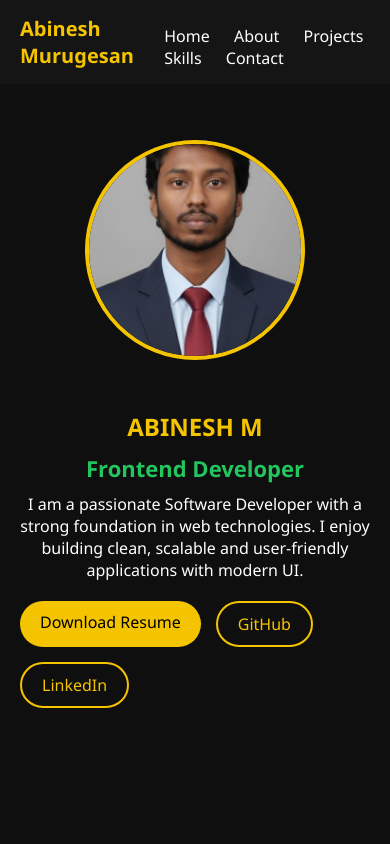
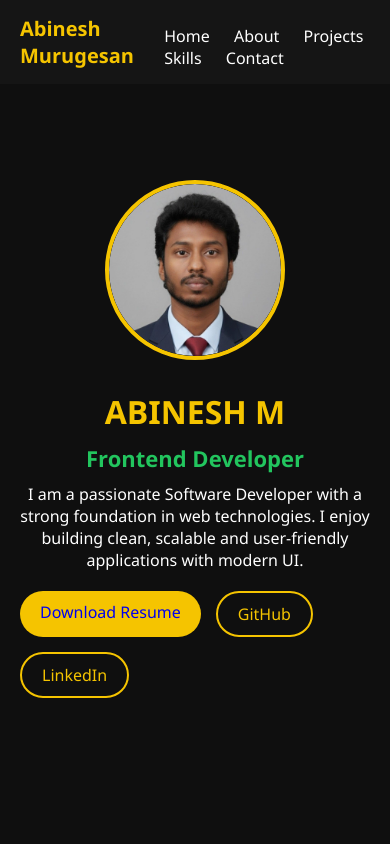
Before and after one commit to Abineshmtech/abinesh-portfolio, a plain HTML site: page index.html in a window 390 px wide. Shown: the top 844 px of the page. Drawn offline with Linux system fonts and the light colour scheme.

Commit message:
Fix navbar overlap and center hero image on mobile

```diff
--- a/style.css
+++ b/style.css
@@ -83,6 +83,52 @@ nav a:hover {
 .hero-content h1 {
   color: #f5c400;
 }
+/* ===== HERO IMAGE PERFECT FIT (ALL DEVICES) ===== */
+.hero-photo {
+  display: flex;
+  align-items: center;
+  justify-content: center;
+}
+
+.hero-photo img {
+  width: 100%;
+  height: 100%;
+  object-fit: cover;            /* FULL FIT */
+  object-position: center top;  /* FACE CENTER */
+  border-radius: 50%;
+  display: block;
+}
+
+/* ===== MOBILE RESPONSIVE FIX ===== */
+@media (max-width: 768px) {
+
+  .hero {
+    padding-top: 160px;        /* NAVBAR OVERLAP FIX */
+  }
+
+  .hero-container {
+    flex-direction: column;    /* STACK */
+    text-align: center;
+    gap: 30px;
+  }
+
+  .hero-photo {
+    width: 180px;
+    height: 180px;
+    margin: 0 auto;
+  }
+
+  .hero-photo img {
+    width: 100%;
+    height: 100%;
+    object-fit: cover;
+    object-position: center top; /* MOBILE FACE FIX */
+  }
+
+  .hero-content h1 {
+    font-size: 32px;
+  }
+}
 
 #role {
   margin: 10px 0;
@@ -106,7 +152,7 @@ nav a:hover {
 
 .primary {
   background: #f5c400;
-  color: #000;
+  color: greys;
 }
 
 .outline {
```
